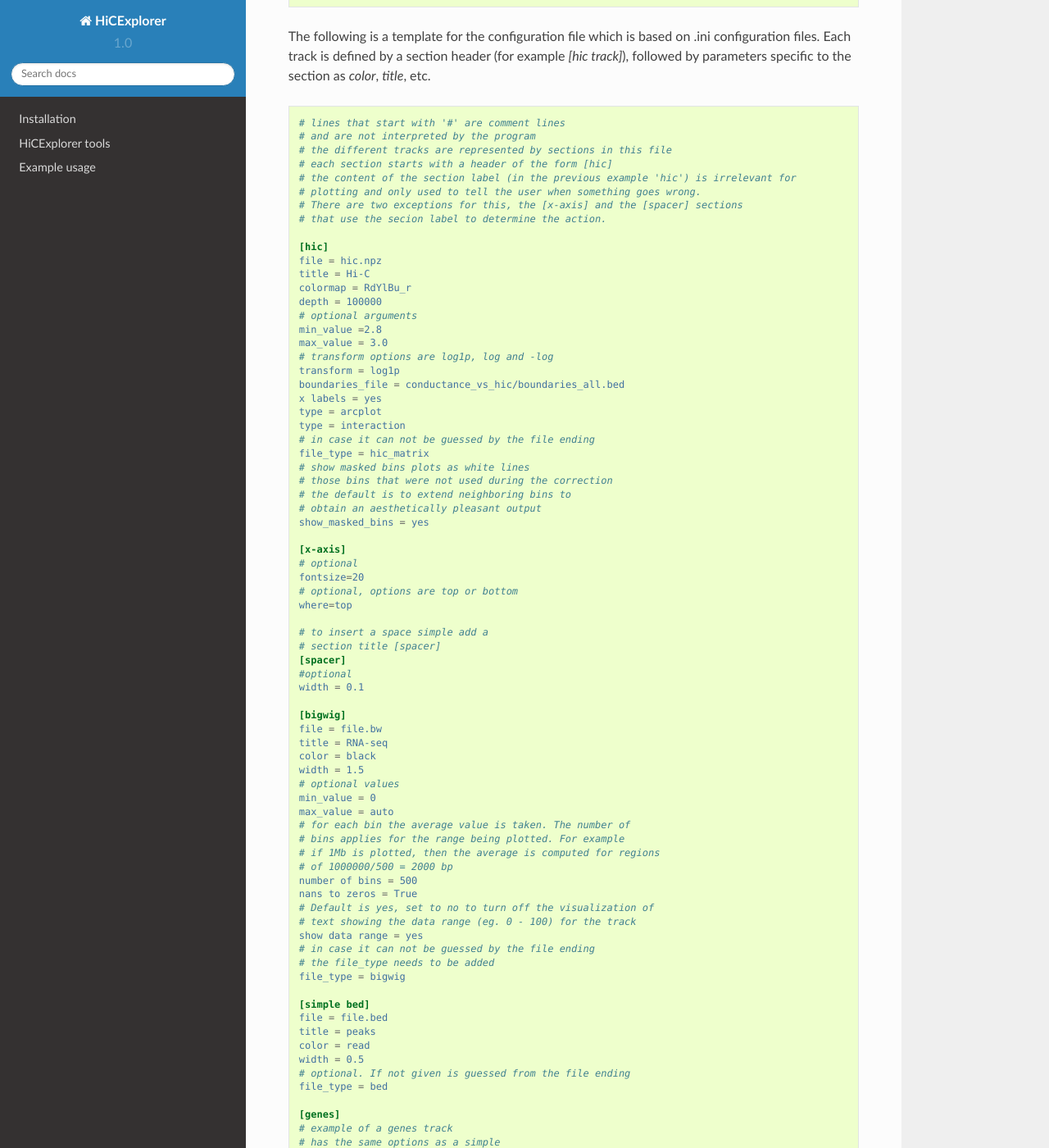
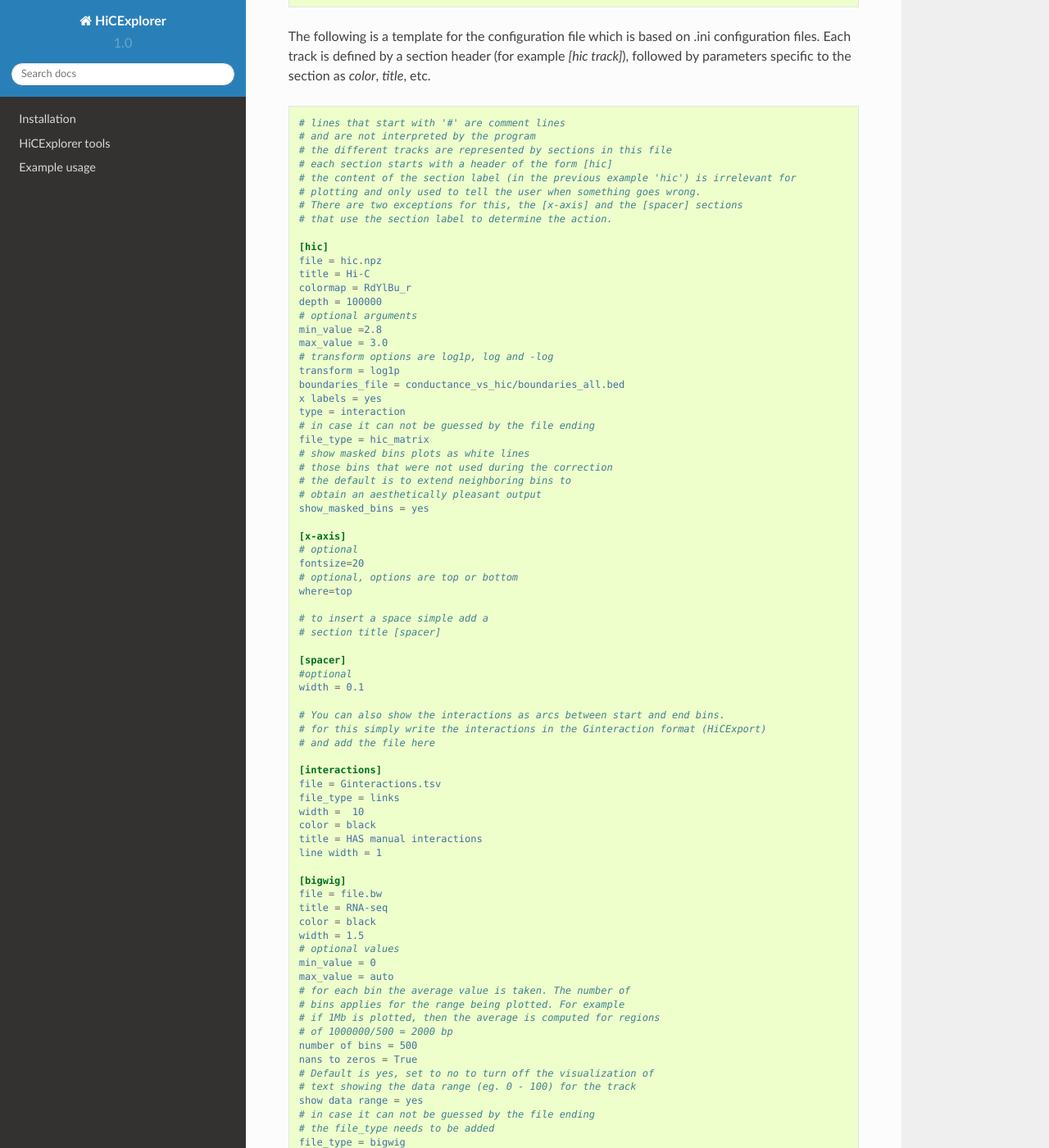
Before and after one commit to deeptools/HiCExplorer, a Sphinx documentation site: the page built from docs/content/tools/hicPlotTADs.rst, in a window 1280 px wide and 1400 px high, scrolled down 438 px. Shown: the whole window at 82% size. Built offline with Sphinx 7.4.7 and the Read the Docs theme 2.0.0, drawn with Linux system fonts in a browser that asks for light colours; the version number is read from the project's files by our own code.

Commit message:
modified example

```diff
--- a/docs/content/tools/hicPlotTADs.rst
+++ b/docs/content/tools/hicPlotTADs.rst
@@ -32,7 +32,7 @@ section as `color`, `title`, etc.
    # the content of the section label (in the previous example 'hic') is irrelevant for
    # plotting and only used to tell the user when something goes wrong.
    # There are two exceptions for this, the [x-axis] and the [spacer] sections
-   # that use the secion label to determine the action.
+   # that use the section label to determine the action.
 
    [hic]
    file = hic.npz
@@ -46,7 +46,6 @@ section as `color`, `title`, etc.
    transform = log1p
    boundaries_file = conductance_vs_hic/boundaries_all.bed
    x labels = yes
-   type = arcplot
    type = interaction
    # in case it can not be guessed by the file ending
    file_type = hic_matrix
@@ -64,9 +63,22 @@ section as `color`, `title`, etc.
 
    # to insert a space simple add a
    # section title [spacer]
+
    [spacer]
    #optional
    width = 0.1
+
+   # You can also show the interactions as arcs between start and end bins.
+   # for this simply write the interactions in the Ginteraction format (HiCExport)
+   # and add the file here
+
+   [interactions]
+   file = Ginteractions.tsv
+   file_type = links
+   width =  10
+   color = black
+   title = HAS manual interactions
+   line width = 1
 
    [bigwig]
    file = file.bw
```
